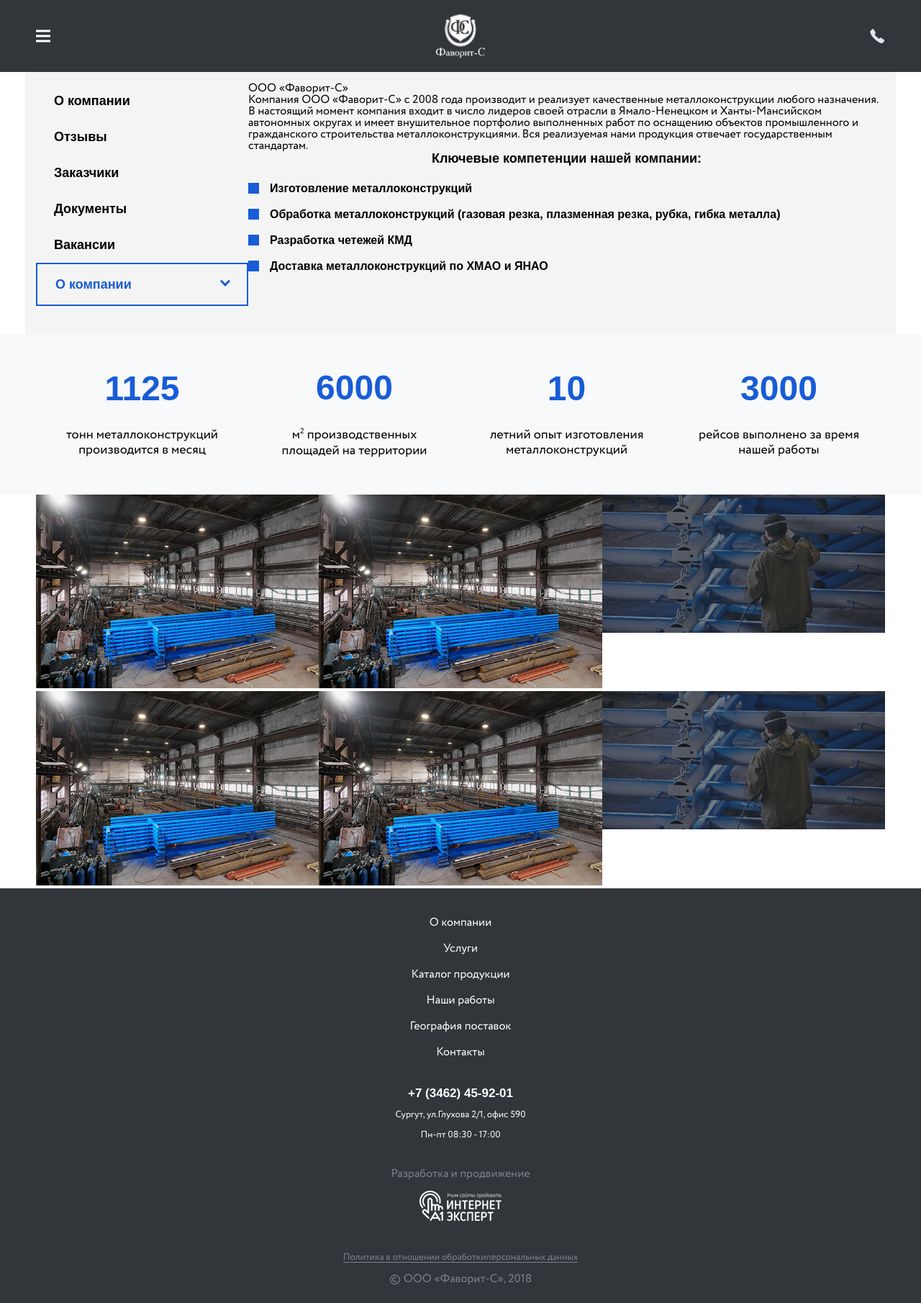
After one commit to a1expert/favorit, a PHP site: page /about.html in a window 1280 px wide. The commit adds this page. Shown: the whole page at 72% size. Run offline with PHP 8.4, Linux system fonts and the light colour scheme; some web fonts are replaced.

Commit message:
index page done, start about page

```diff
--- /dev/null
+++ b/html/about.html
@@ -0,0 +1,194 @@
+<!DOCTYPE html>
+<html lang="ru">
+<head>
+    <meta charset="UTF-8">
+    <meta name="viewport" content="width=device-width, initial-scale=1.0">
+    <meta http-equiv="X-UA-Compatible" content="ie=edge">
+    <link rel="stylesheet" href="assets/styles/main.css">
+    <link rel="stylesheet" href="https://cdnjs.cloudflare.com/ajax/libs/magnific-popup.js/1.1.0/magnific-popup.min.css">
+    <script src="https://cdnjs.cloudflare.com/ajax/libs/jquery/3.3.1/jquery.min.js"></script>
+    <script src="https://cdnjs.cloudflare.com/ajax/libs/OwlCarousel2/2.3.4/owl.carousel.min.js"></script>
+    <script src="https://cdnjs.cloudflare.com/ajax/libs/magnific-popup.js/1.1.0/jquery.magnific-popup.min.js"></script>
+    <script src="assets/scripts/main.js"></script>
+    <title>Главна страница</title>
+</head>
+<body class="page__mainPage">
+    <svg class="allSvgCont" xmlns="http://www.w3.org/2000/svg">
+        <symbol id="phone_svg" viewBox="0 0 49 49">
+            <path id="_phone_svg" data-name="_phone_svg" class="cls-1" d="M 39.03125 47 C 39.015625 47 39 47 38.984375 47 C 31.46875 46.753906 22.664063 39.46875 16.597656 33.398438 C 10.523438 27.328125 3.238281 18.519531 3.003906 11.039063 C 2.917969 8.414063 9.359375 3.746094 9.425781 3.699219 C 11.097656 2.535156 12.953125 2.949219 13.714844 4.003906 C 14.230469 4.71875 19.113281 12.117188 19.644531 12.957031 C 20.195313 13.828125 20.113281 15.125 19.425781 16.425781 C 19.046875 17.148438 17.789063 19.359375 17.199219 20.390625 C 17.835938 21.296875 19.519531 23.519531 22.996094 26.996094 C 26.476563 30.472656 28.695313 32.160156 29.605469 32.796875 C 30.636719 32.207031 32.847656 30.949219 33.570313 30.570313 C 34.851563 29.890625 36.140625 29.804688 37.019531 30.34375 C 37.917969 30.894531 45.296875 35.800781 45.976563 36.273438 C 46.546875 36.675781 46.914063 37.363281 46.988281 38.164063 C 47.058594 38.972656 46.808594 39.828125 46.289063 40.574219 C 46.246094 40.636719 41.632813 47 39.03125 47 Z "/>
+        </symbol>
+        <symbol id="mBtn_svg" viewBox="0 0 20 20">
+            <rect fill="#ffffff" height="3" width="20" x="0" y="1.5"/>
+            <rect fill="#ffffff" height="3" width="20" x="0" y="8.5"/>
+            <rect fill="#ffffff" height="3" width="20" x="0" y="15.5"/>
+        </symbol>
+    </svg>
+    <header class="header" id="header">
+        <div class="container">
+            <div class="row">
+                <div class="col-xs-4 header__mMenuOpenBtn" id="mMenuOpenBtn">
+                    <svg xmlns:xlink="http://www.w3.org/1999/xlink"><use xlink:href="#mBtn_svg"></use></svg>
+                </div>
+                <a href="index.html" class="col-xs-4 logoLink header__logoLink">
+                    <img src="assets/img/logo.png" alt="Логотип" title="Hа главную" class="header__logoImg">
+                </a>
+                <div class="col-xs-4 header__callback" id="headerCallbackBtn">
+                    <svg xmlns:xlink="http://www.w3.org/1999/xlink"><use xlink:href="#phone_svg"></use></svg>
+                </div>
+            </div>
+        </div>
+    </header>
+    <nav class="mobileMenu visualHide" id="mobileMenu">
+        <div href="index.html" class="col-xs-12 logoLink mobileMenu__logoLink">
+            <img src="assets/img/logo.png" alt="Логотип" title="Hа главную" class="header__logoImg">
+        </div>
+        <ul class="mobileMenu__list">
+            <li class="mobileMenu__item"><a href="about.html" class="mobileMenu__link">О нас</a></li>
+            <li class="mobileMenu__item"><a href="services.html" class="mobileMenu__link">Услуги</a></li>
+            <li class="mobileMenu__item"><a href="catalog.html" class="mobileMenu__link">Каталог продукции</a></li>
+            <li class="mobileMenu__item"><a href="our_work.html" class="mobileMenu__link">Наши работы</a></li>
+            <li class="mobileMenu__item"><a href="contacts.html" class="mobileMenu__link">Контакты</a></li>
+            <li class="mobileMenu__closeBtn" id="mobileMenuCloseBtn"><span class="closeBtn__arrow closeBtn__arrowRight"></span><span class="closeBtn__arrow closeBtn__arrowLeft"></span></li>
+        </ul>
+    </nav>
+    <div class="main" id="main">
+        <div class="breadcrumbs">
+            <div class="container">
+                <ul class="breadcrums__list">
+                    <li class="breadcrumbs__item"><a href="/" class="breadcrumbs_link">Главная</a></li>
+                    <li class="breadcrumbs__item"><a href="#" class="breadcrumbs_link">О компании</a></li>
+                </ul>
+            </div>
+        </div>
+        <div class="container container_aside">
+            <div class="row">
+                <nav class="col-xs-12 col-md-3 aside">
+                    <ul class="hidden-xs hidden-sm leftMenu">
+                        <li class="leftMenu__item"><a href="about.html" class="leftMenu__link">О компании</a></li>
+                        <li class="leftMenu__item"><a href="reviews.html" class="leftMenu__link">Отзывы</a></li>
+                        <li class="leftMenu__item"><a href="clients.html" class="leftMenu__link">Заказчики</a></li>
+                        <li class="leftMenu__item"><a href="documents.html" class="leftMenu__link">Документы</a></li>
+                        <li class="leftMenu__item"><a href="vacancies.html" class="leftMenu__link">Вакансии</a></li>
+                    </ul>
+                    <div class="btn btn_white mobileLeftMenuCurrent" id="mobileLeftMenuBtn">
+                        <span class="mobileLeftMenuCurrent__name" id="mobileLeftMenuCurrentName">О компании</span>
+                        <span class="btn__arrow mobileLeftMenuCurrent__btnArrow"></span>
+                    </div>
+                    <ul class="mobileLeftMenu" id="mobileLeftMenu">
+                        <li class="leftMenu__item"><a href="about.html" class="leftMenu__link leftMenu__link_current">О компании</a></li>
+                        <li class="leftMenu__item"><a href="reviews.html" class="leftMenu__link">Отзывы</a></li>
+                        <li class="leftMenu__item"><a href="clients.html" class="leftMenu__link">Заказчики</a></li>
+                        <li class="leftMenu__item"><a href="documents.html" class="leftMenu__link">Документы</a></li>
+                        <li class="leftMenu__item"><a href="vacancies.html" class="leftMenu__link">Вакансии</a></li>
+                    </ul>
+                </nav>
+                <div class="col-xs-12 col-md-9 content content_aside">
+                    <h1 class="h1">ООО «Фаворит-С»</h1>
+                    <div class="text">
+                        <p>Компания ООО «Фаворит-С» с 2008 года производит и реализует качественные металлоконструкции любого назначения. В настоящий момент компания входит в число лидеров своей отрасли в Ямало-Ненецком и Ханты-Мансийском автономных округах и имеет внушительное портфолио выполненных работ по оснащению объектов промышленного и гражданского строительства металлоконструкциями. Вся реализуемая нами продукция отвечает государственным стандартам.</p>
+                    </div>
+                    <p class="aboutContent__subHeader">Ключевые компетенции нашей компании:</p>
+                    <ul class="textList textList__about">
+                        <li class="textList__item">Изготовление металлоконструкций</li>
+                        <li class="textList__item">Обработка металлоконструкций <span class="textList__little">(газовая резка, плазменная резка, рубка, гибка металла)</span></li>
+                        <li class="textList__item">Разработка четежей КМД</li>
+                        <li class="textList__item">Доставка металлоконструкций по ХМАО и ЯНАО</li>
+                    </ul>
+                </div>
+            </div>
+        </div>
+        <section class="companyNumbers">
+            <div class="container">
+                <div class="row companyNumbers__inner center-xs middle-xs">
+                    <div class="col-xs-12 col-sm-6 col-md-3 companyNumbers__item">
+                        <div class="companyNumbers__number">1125</div>
+                        <div class="companyNumbers__text">тонн металлоконструкций производится в месяц</div>
+                    </div>
+                    <div class="col-xs-12 col-sm-6 col-md-3 companyNumbers__item">
+                        <div class="companyNumbers__number">6000</div>
+                        <div class="companyNumbers__text">м<sup>2</sup> производственных площадей на территории</div>
+                    </div>
+                    <div class="col-xs-12 col-sm-6 col-md-3 companyNumbers__item">
+                        <div class="companyNumbers__number">10</div>
+                        <div class="companyNumbers__text">летний опыт изготовления металлоконструкций</div>
+                    </div>
+                    <div class="col-xs-12 col-sm-6 col-md-3 companyNumbers__item">
+                        <div class="companyNumbers__number">3000</div>
+                        <div class="companyNumbers__text">рейсов выполнено за время нашей работы</div>
+                    </div>
+                </div>
+            </div>
+        </section>
+        <section class="gallery">
+            <div class="container">
+                <div class="row gallery__list">
+                    <a href="assets/img/photo_003.png" class="col-xs-12 col-sm-4 gallery__img">
+                        <img src="assets/img/photo_003.png" class="gallery__prewImg" alt="">
+                    </a>
+                    <a href="assets/img/photo_003.png" class="col-xs-12 col-sm-4 gallery__img">
+                        <img src="assets/img/photo_003.png" class="gallery__prewImg" alt="">
+                    </a>
+                    <a href="" class="col-xs-12 col-sm-4 gallery__img">
+                        <img src="assets/img/metmake.png" class="gallery__prewImg" alt="">
+                    </a>
+                    <a href="assets/img/photo_003.png" class="hidden-xs col-sm-4 gallery__img">
+                        <img src="assets/img/photo_003.png" class="gallery__prewImg" alt="">
+                    </a>
+                    <a href="assets/img/photo_003.png" class="hidden-xs col-sm-4 gallery__img">
+                        <img src="assets/img/photo_003.png" class="gallery__prewImg" alt="">
+                    </a>
+                    <a href="" class="hidden-xs col-sm-4 gallery__img">
+                        <img src="assets/img/metmake.png" class="gallery__prewImg" alt="">
+                    </a>
+                </div>
+            </div>
+        </section>
+    </div> <!--end main-->
+    <footer class="footer">
+        <div class="container">
+            <nav class="footerMenu">
+                <ul class="row footerMenu__list_l1">
+                    <li class="footerMenu__item_l1 footerMenu__item_parent">
+                        <a href="about.html" class="footerMenu__link">О компании</a>
+                        <ul class="footerMenu__list_l2">
+                            <li class="footerMenu__item_l2"><a href="reviews.html" class="footerMenu__link">Отзывы</a></li>
+                            <li class="footerMenu__item_l2"><a href="clients.html" class="footerMenu__link">Заказчики</a></li>
+                            <li class="footerMenu__item_l2"><a href="documents.html" class="footerMenu__link">Документы</a></li>
+                            <li class="footerMenu__item_l2"><a href="vacancy.html" class="footerMenu__link">Вакансии</a></li>
+                        </ul>
+                    </li>
+                    <li class="footerMenu__item footerMenu__item_l1 footerMenu__item_parent">
+                        <a href="services.html" class="footerMenu__link">Услуги</a>
+                        <ul class="footerMenu__list_l2">
+                            <li class="footerMenu__item_l2"><a href="service_detail.html" class="footerMenu__link">Газовая резка металла</a></li>
+                            <li class="footerMenu__item_l2"><a href="service_detail.html" class="footerMenu__link">Плазменная резка металла</a></li>
+                            <li class="footerMenu__item_l2"><a href="service_detail.html" class="footerMenu__link">Рубка металла</a></li>
+                            <li class="footerMenu__item_l2"><a href="service_detail.html" class="footerMenu__link">Гибка металла</a></li>
+                            <li class="footerMenu__item_l2"><a href="service_detail.html" class="footerMenu__link">Разработка чертежей КМД</a></li>
+                            <li class="footerMenu__item_l2"><a href="service_detail.html" class="footerMenu__link">Доставка металлоконструкций</a></li>
+                            <li class="footerMenu__item_l2"><a href="service_detail.html" class="footerMenu__link">Токарные работы</a></li>
+                        </ul>
+                    </li>
+                    <li class="footerMenu__item_l1"><a href="catalog.html" class="footerMenu__link">Каталог продукции</a></li>
+                    <li class="footerMenu__item_l1"><a href="our_work.html" class="footerMenu__link">Наши работы</a></li>
+                    <li class="footerMenu__item_l1"><a href="delivery.html" class="footerMenu__link">География поставок</a></li>
+                    <li class="footerMenu__item_l1"><a href="contacts.html" class="footerMenu__link">Контакты</a></li>
+                </ul>
+            </nav>
+            <div class="footerContacts">
+                <div class="footerContacts__phone">+7 (3462) 45-92-01</div>
+                <div class="footerContacts__text">Сургут, ул.Глухова 2/1, офис 590</div>
+                <div class="footerContacts__text">Пн-пт 08:30 - 17:00</div>
+            </div>
+            <div class="footerDevSign">
+                <div class="footerDevSign__text">Разработка и продвижение</div>
+                <a href="//a1-reklama.ru" class="footerDevSign__logo">
+                    <img src="assets/img/dev_logo.png" alt="">
+                </a>
+            </div>
+            <a href="#" class="footerPrivatePolicy"><span>Политика в отношении обработки</span><span>персональных данных</span></a>
+            <div class="copyright">© ООО «Фаворит-С», 2018</div>
+        </div>
+    </footer>
+</body>
+</html>
--- a/html/assets/scripts/main.js
+++ b/html/assets/scripts/main.js
@@ -7,17 +7,23 @@ $("document").ready(function()
     const mMenuCloseBtn = document.querySelector("#mobileMenuCloseBtn");
     const mainDiv = document.querySelector("#main");
     const header = document.querySelector("#header");
+    const mobileLeftMenuBtn = document.querySelector("#mobileLeftMenuBtn");
+    const mobileLeftMenu = document.querySelector("#mobileLeftMenu");
 
     mMenuOpenBtn.addEventListener("click", MobileMenuToggler);
     mMenuCloseBtn.addEventListener("click", MobileMenuToggler);
-
+    if(mobileLeftMenuBtn !== null && mobileLeftMenuBtn !== undefined)
+        mobileLeftMenuBtn.addEventListener("click", LeftMenuToggler);
     function MobileMenuToggler(e)
     {
         header.classList.toggle("visualHide");
         mobileMenu.classList.toggle("visualHide");
         mainDiv.classList.toggle("main_blur");
     };
-
+    function LeftMenuToggler(e)
+    {
+        mobileLeftMenu.classList.toggle("mobileLeftMenu_open");
+    };
     $(".about__slider").owlCarousel(
         {
             items: 1,
--- a/html/assets/styles/main.css
+++ b/html/assets/styles/main.css
@@ -1015,9 +1015,13 @@ a{
 	position: relative;
 }
 .header{
-	position: absolute;
+	background-color: #32353a;
 	width: 100%;
 	z-index: 1;
+}
+.header_mainPage{
+	background: none;
+	position: absolute;
 }
 .header__callback{
 	cursor: pointer;
@@ -1046,6 +1050,10 @@ a{
 	text-align: center;
 	margin-top: 20px;
 	z-index: 5;
+}
+.header__logoImg {
+    height: 60px;
+    margin-bottom: 16px;
 }
 .no-webp .firstBlock{
 	background-image: url(../img/mainHeaderBg.png);
@@ -1112,10 +1120,10 @@ a{
 }
 .mobileMenu {
 	position: absolute;
+	top: 0;
     background-color: #1b5cd09c;
     z-index: 2;
     width: 100%;
-    display: block;
 	text-align: center;
 	padding: 0 15px;
 }
@@ -1284,6 +1292,7 @@ a{
     text-align: center;
     z-index: 1;
 }
+@media (min-width: 1376px){
 	.servicesList__item::before {
 		content: "";
 		display: block;
@@ -1293,7 +1302,130 @@ a{
 		position: absolute;
 		opacity: 0.4;
 	}
+}
 .servicesList__item:hover::before{opacity: 0;}
 .servicesList__btn {
     margin-bottom: 20px;
 }
+.ourWork {
+    margin-bottom: 30px;
+}
+.ourWork__header {
+    margin-bottom: 30px;
+}
+.ourWork__item {
+    font-size: 16px;
+    color: #000;
+    text-align: center;
+    margin-bottom: 30px;
+}
+.ourWork__clientName {
+    color: #9ca3af;
+}
+.ourWork__name {
+    margin: 25px 0 15px;
+}
+.footer{
+	background-color: #32353a;
+    padding-bottom: 25px;
+}
+.footerMenu__list_l1 {flex-direction: column;align-items: center;}
+.footerMenu__list_l2 {
+    display: none;
+}
+.footerMenu {
+    padding: 30px 0;
+}
+.footerMenu__item_l1 {
+    margin: 10px 0;
+}
+.footerMenu__link {
+    color: #fff;
+}
+.footerContacts {
+    text-align: center;
+	color: #fff;
+	margin-bottom: 40px;
+}
+.footerContacts__phone {
+    font-size: 17px;
+    font-weight: 700;
+    margin-bottom: 15px;
+}
+.footerContacts__text {
+    font-size: 13px;
+    margin-bottom: 15px;
+}
+.footerDevSign {
+	text-align: center;
+	margin-bottom: 40px;
+}
+.footerDevSign__text {
+    margin-bottom: 15px;
+    color: #c9cfda80;
+}
+.copyright {
+	color: #c9cfda80;
+	text-align: center;
+}
+.footerPrivatePolicy {
+    display: block;
+    color: #c9cfda80;
+	margin-bottom: 15px;
+	text-align: center;
+	font-size: 13px;
+}
+.footerPrivatePolicy span {
+    display: inline-block;
+    border-bottom: 1px #c9cfda80 solid;
+}
+.breadcrumbs {
+    display: none;
+}
+.container_aside {
+	background-color: #f4f4f4;
+	padding-top: 15px;
+}
+.mobileLeftMenuCurrent {
+    background-color: #ffffff00;
+    padding: 0 25px;
+    justify-content: space-between;
+    width: 100%;
+    border: 2px solid #185cd7;
+}
+.mobileLeftMenuCurrent__btnArrow {transform: rotateZ(135deg) translateX(-3px) translateY(3px);}
+.aside {
+    position: relative;
+    margin-bottom: 40px;
+}
+.mobileLeftMenu {
+    position: absolute;
+    z-index: 1;
+    background-color: #f4f4f4;
+    width: 100%;
+    border: 2px solid #185cd7;
+    border-top: none;
+    display: none;
+    box-shadow: 0 10px 15px 0 #e0e0e0;
+}
+.mobileLeftMenu_open{display: block;}
+.leftMenu__item {
+    height: 50px;
+    display: flex;
+    align-items: center;
+    padding-left: 25px;
+}
+.leftMenu__link {
+    color: #000;
+    font-size: 18px;
+    font-weight: 700;
+}
+.leftMenu__link_current {
+    color: #185cd7;
+}
+.mobileLeftMenuCurrent__name {
+    font-size: 18px;
+}
+.mobileLeftMenuCurrent:focus .btn__arrow, .mobileLeftMenuCurrent:hover .btn__arrow {
+    transform: rotateZ(315deg) translateX(0px) translateY(0px);
+}
```
Also changed, not shown: html/index.html (+9 -3 lines). Lines whose indentation alone changed are shown as unchanged.
